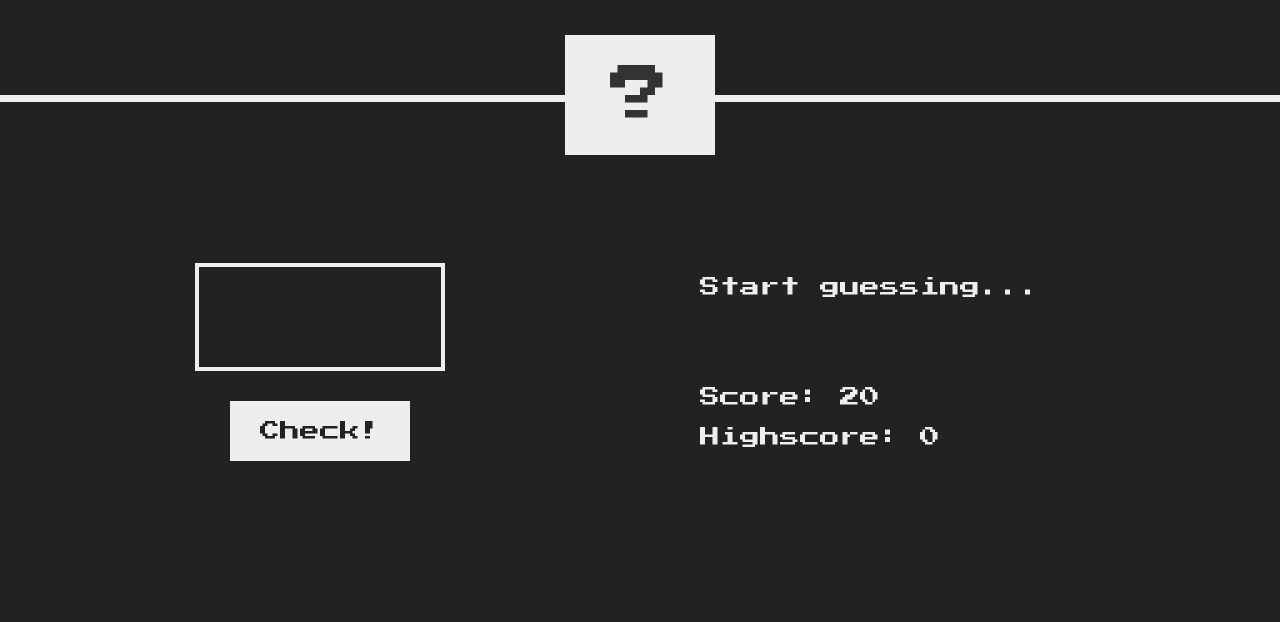
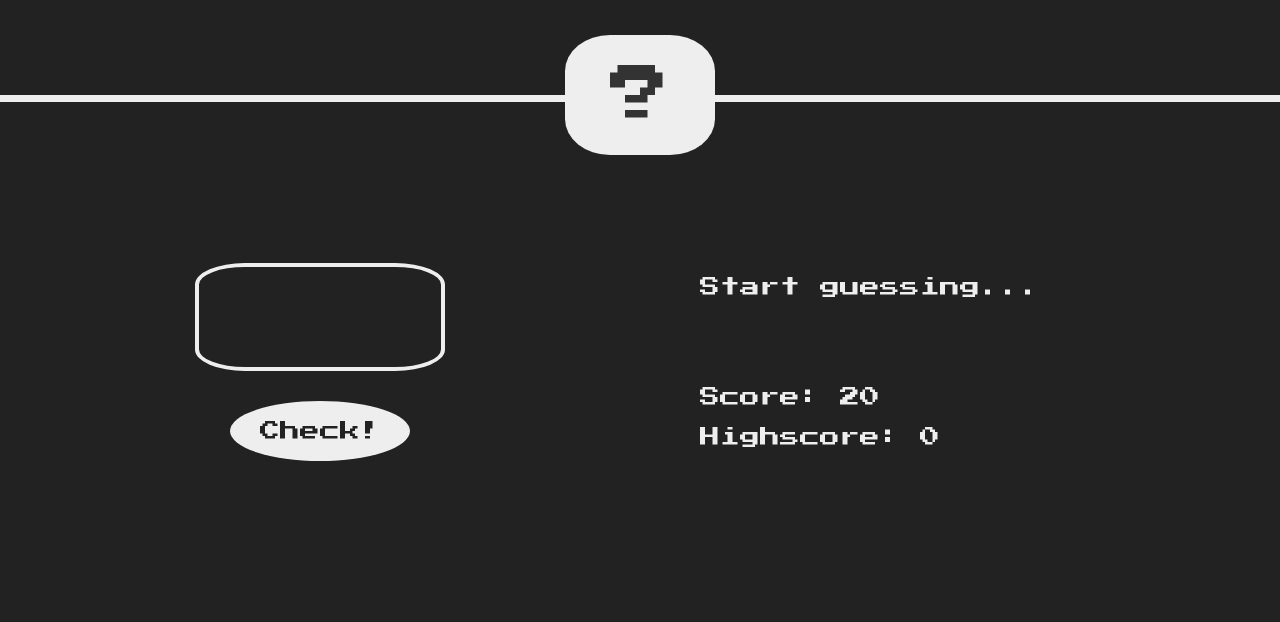
Before and after one commit to GardnerJohn/shortProjects, a website: page NumberGuessGame/index.html in a window 1280 px wide. Shown: the part 178-800 px from the top of the page. Drawn offline with Linux system fonts and the light colour scheme.

Commit message:
Tweak buttons

```diff
--- a/NumberGuessGame/script.js
+++ b/NumberGuessGame/script.js
@@ -1,3 +1,14 @@
 'use strict'
 
-console.log(document.querySelector('.message').textContent);
+// console.log(document.querySelector('.message').textContent);
+// document.querySelector('.message').textContent = 'Correct Number!'
+
+// document.querySelector('.number').textContent = 13;
+// document.querySelector('.score').textContent = 10;
+
+// document.querySelector('.guess').value = 23;
+// console.log(document.querySelector('.guess').value);
+
+document.querySelector('.check').addEventListener('click', function() {
+    console.log(document.querySelector('.guess').value);
+});
--- a/NumberGuessGame/style.css
+++ b/NumberGuessGame/style.css
@@ -67,6 +67,7 @@ h1 {
   bottom: 0;
   left: 50%;
   transform: translate(-50%, 50%);
+  border-radius: 30%;
 }
 
 .between {
@@ -93,6 +94,7 @@ h1 {
   text-align: center;
   display: block;
   margin-bottom: 3rem;
+  border-radius: 20%;
 }
 
 .btn {
@@ -103,6 +105,7 @@ h1 {
   font-family: inherit;
   padding: 2rem 3rem;
   cursor: pointer;
+  border-radius: 50%;
 }
 
 .btn:hover {
```
